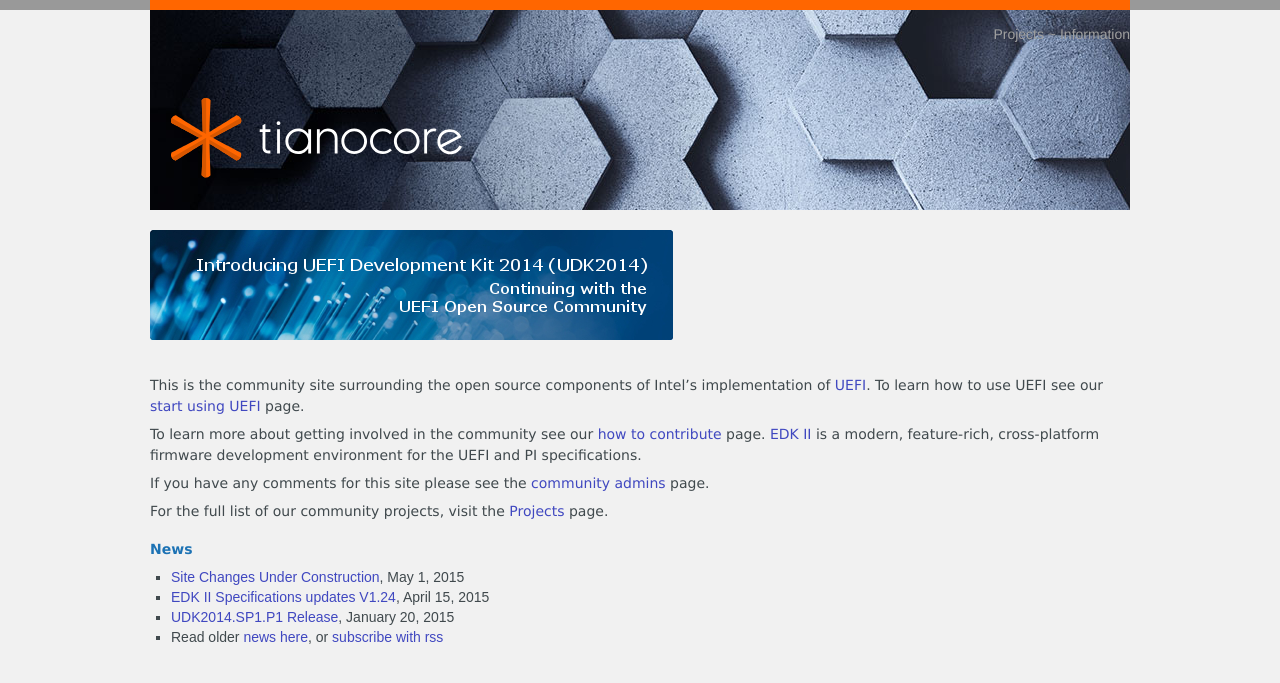
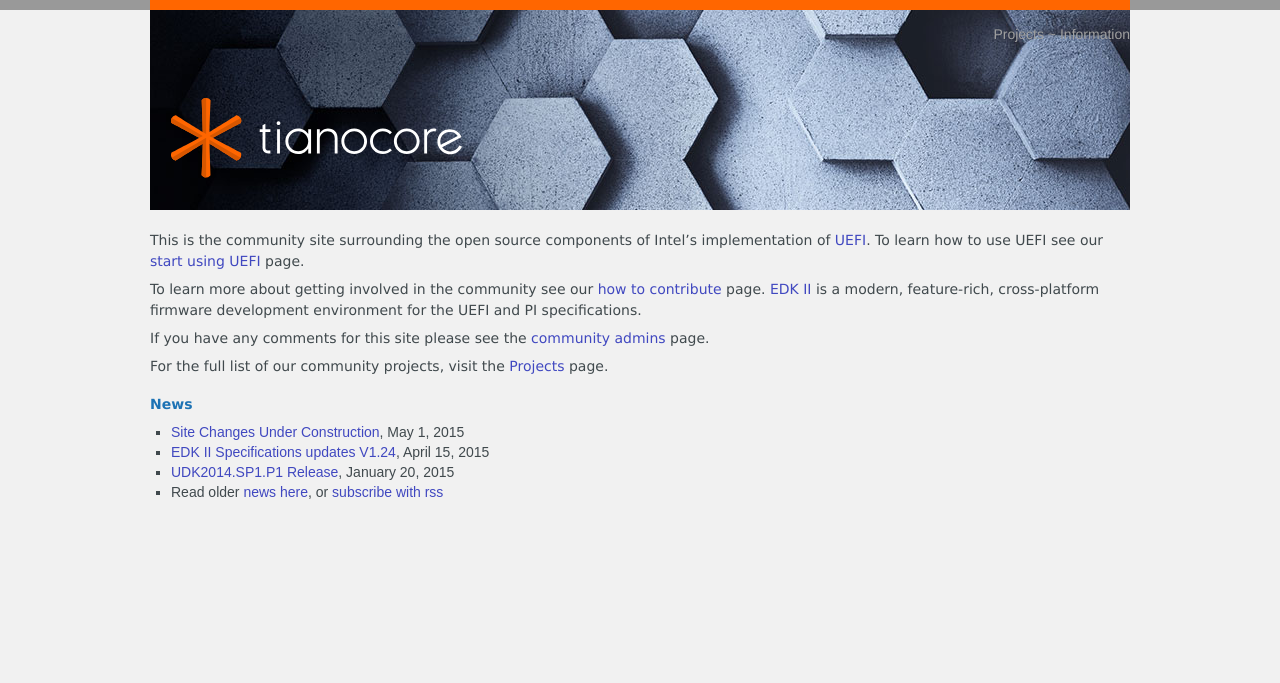
Before and after one commit to tianocore/tianocore.github.io, a Jekyll site: the page built from index.md, in a window 1280 px wide. Shown: the top 683 px of the page. Built offline with Jekyll 4.4.1, drawn with Linux system fonts in a browser that asks for light colours; nearby versions of some CDN libraries.

Commit message:
Remove UDK2014 banner from main page
Signed-off-by: Jordan Justen <jljusten@gmail.com>

```diff
--- a/index.md
+++ b/index.md
@@ -3,10 +3,6 @@ layout: default
 title: Welcome
 ---
 {% include site-links.md %}
-
-[<img src="images/IntroducingUDK2014.png"/>](udk2014/)
-
-<br/>
 
 This is the community site surrounding the open source components of
 Intel's implementation of
```
Also changed, not shown: images/IntroducingUDK2014.png (deleted).
